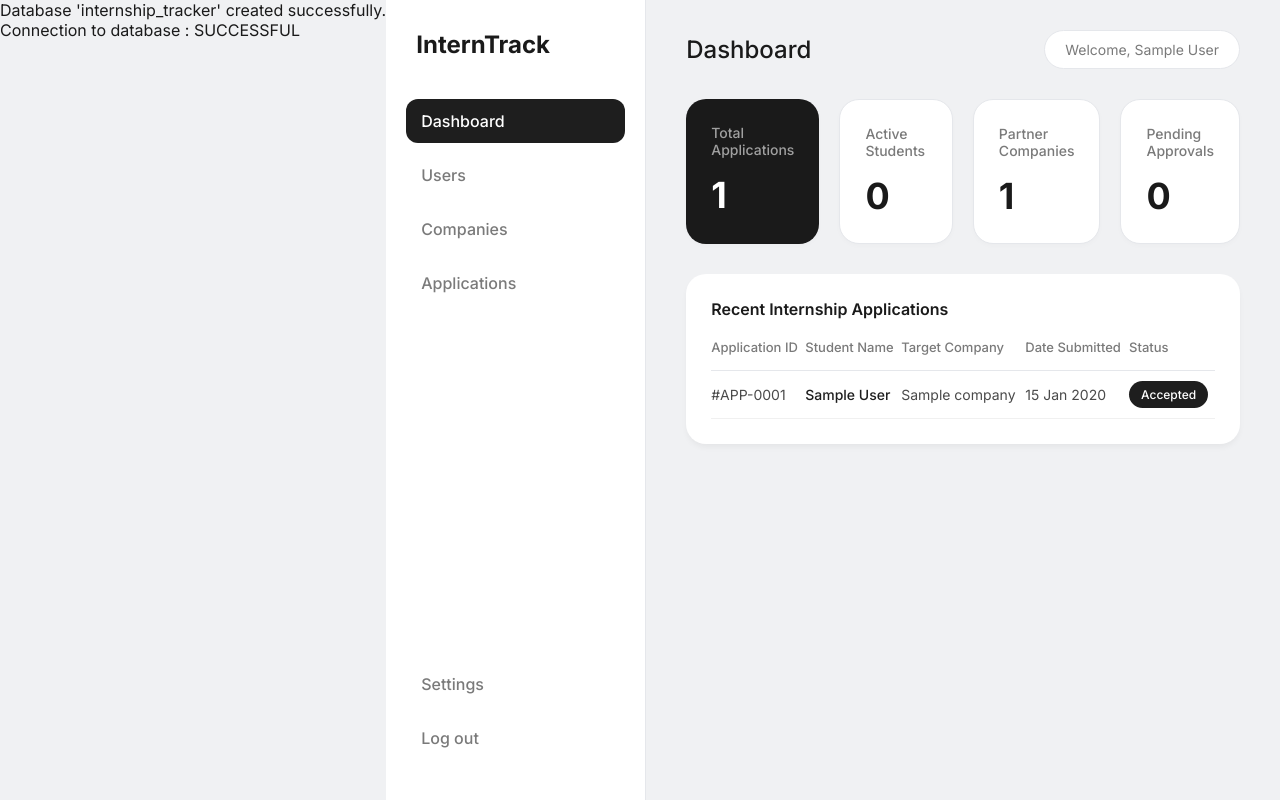
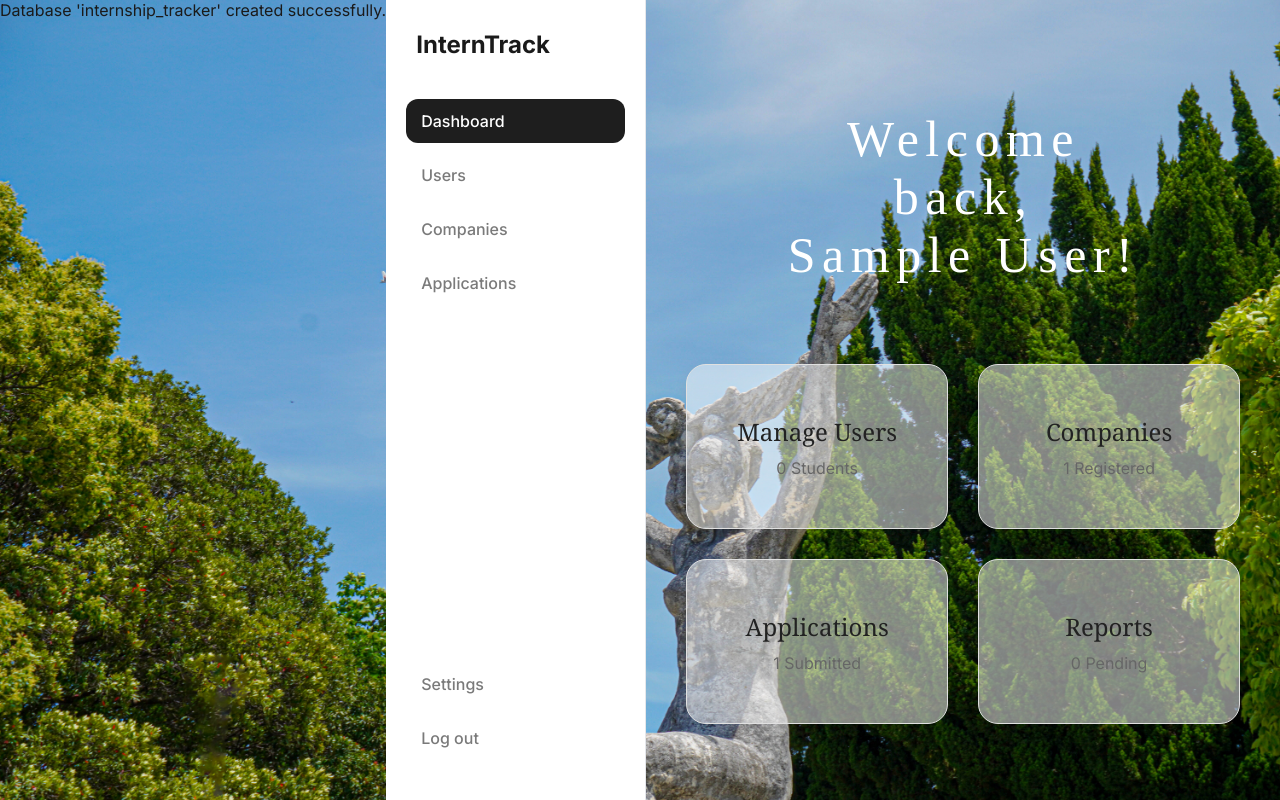
Before and after one commit to aelynrz/Internship-Tracker-System, a PHP site: page /admin_dashboard.php in a window 1280 px wide. Run offline with PHP 8.4, Linux system fonts and the light colour scheme; the visitor is signed in with stand-in values (Sample User, id 1); tables that the repository leaves empty or names only in its code hold one stand-in row (values such as "Sample post").

Commit message:
admin dahsboard

```diff
--- a/admin_dashboard.php
+++ b/admin_dashboard.php
@@ -9,22 +9,12 @@ if (!isset($_SESSION['UserID']) || $_SESSION['Role'] !== 'Admin') {
     exit();
 }
 
-// 1. Fetch KPI Statistics from the database
+// Fetch statistics from the database
 $total_apps = $conn->query("SELECT COUNT(ApplicationID) FROM Application")->fetch_row()[0];
 $active_students = $conn->query("SELECT COUNT(UserID) FROM User WHERE Roles = 'Student'")->fetch_row()[0];
 $partner_companies = $conn->query("SELECT COUNT(CompanyID) FROM Company")->fetch_row()[0];
 $pending_approvals = $conn->query("SELECT COUNT(ApplicationID) FROM Application WHERE Status = 'Pending'")->fetch_row()[0];
 
-// 2. Fetch the 5 most recent applications for the table
-$recent_query = "
-    SELECT a.ApplicationID, u.Name AS StudentName, c.CompanyName, a.SubmissionDate, a.Status
-    FROM Application a
-    JOIN User u ON a.StudentID = u.UserID
-    JOIN Company c ON a.CompanyID = c.CompanyID
-    ORDER BY a.SubmissionDate DESC
-    LIMIT 5
-";
-$recent_apps = $conn->query($recent_query);
 ?>
 
 <!DOCTYPE html>
@@ -34,16 +24,11 @@ $recent_apps = $conn->query($recent_query);
     <meta name="viewport" content="width=device-width, initial-scale=1.0">
     <title>Admin Dashboard - InternTrack</title>
     <link rel="stylesheet" href="assets/css/style.css">
-    <style>
-        /* Specific Dashboard Layout Styles */
-        .kpi-grid { display: grid; grid-template-columns: repeat(4, 1fr); gap: 20px; margin-bottom: 30px; }
-        .kpi-card { background: white; padding: 25px; border-radius: var(--radius-lg); border: 1px solid var(--border-color); box-shadow: 0 2px 5px rgba(0,0,0,0.02); }
-        .kpi-card.dark { background: #1a1a1a; color: white; border: none; }
-        .kpi-title { font-size: 14px; font-weight: 500; margin-bottom: 15px; color: var(--text-secondary); }
-        .kpi-card.dark .kpi-title { color: #a0a0a0; }
-        .kpi-value { font-size: 36px; font-weight: 700; }
-        .kpi-card.dark .kpi-value { color: white; }
-    </style>
+    <link rel="stylesheet" href="assets/css/admin_dashboard.css">
+    <!-- Added Google Fonts for a fancy typography look -->
+    <link rel="preconnect" href="https://googleapis.com">
+    <link rel="preconnect" href="https://gstatic.com" crossorigin>
+    <link href="https://googleapis.com/css2?family=Poppins:wght@400;600;800&display=swap" rel="family">
 </head>
 <body>
 
@@ -56,7 +41,6 @@ $recent_apps = $conn->query($recent_query);
             <li class="nav-item"><a href="admin_applications.php" class="nav-link">Applications</a></li>
         </ul>
         <div class="nav-menu" style="flex-grow: 0; margin-top: auto;">
-            <!-- Added a Settings link to match your screenshot -->
             <li class="nav-item"><a href="#" class="nav-link">Settings</a></li>
             <li class="nav-item"><a href="logout_admin.php" class="nav-link">Log out</a></li>
         </div>
@@ -64,73 +48,39 @@ $recent_apps = $conn->query($recent_query);
 
     <main class="main-content">
         <header class="top-header">
-            <h1 class="page-title">Dashboard</h1>
-            <div style="background: white; padding: 10px 20px; border-radius: 20px; font-size: 14px; color: var(--text-secondary); border: 1px solid var(--border-color);">
-                Welcome, <?php echo htmlspecialchars($_SESSION['Name']); ?>
-            </div>
+            <h1 class="page-title"></h1>
         </header>
 
-        <!-- Dynamic KPI Stats Section -->
-        <section class="kpi-grid">
-            <div class="kpi-card dark">
-                <div class="kpi-title">Total Applications</div>
-                <div class="kpi-value"><?php echo number_format($total_apps); ?></div>
-            </div>
-            <div class="kpi-card">
-                <div class="kpi-title">Active Students</div>
-                <div class="kpi-value"><?php echo number_format($active_students); ?></div>
-            </div>
-            <div class="kpi-card">
-                <div class="kpi-title">Partner Companies</div>
-                <div class="kpi-value"><?php echo number_format($partner_companies); ?></div>
-            </div>
-            <div class="kpi-card">
-                <div class="kpi-title">Pending Approvals</div>
-                <div class="kpi-value"><?php echo number_format($pending_approvals); ?></div>
+        <section class="welcome-hero">
+            <div class="welcome-card">
+                <h2 class="welcome-text">
+                    Welcome back,<br>
+                    <?php echo htmlspecialchars($_SESSION['Name']); ?>!
+                </h2>
             </div>
         </section>
 
-        <!-- Dynamic Recent Applications Table -->
-        <section class="data-section">
-            <h2 class="section-title">Recent Internship Applications</h2>
-            <table>
-                <thead>
-                    <tr>
-                        <th>Application ID</th>
-                        <th>Student Name</th>
-                        <th>Target Company</th>
-                        <th>Date Submitted</th>
-                        <th>Status</th>
-                    </tr>
-                </thead>
-                <tbody>
-                    <?php
-                    if ($recent_apps && $recent_apps->num_rows > 0) {
-                        while($row = $recent_apps->fetch_assoc()) {
-                            // Convert the status text to a lowercase CSS class (e.g., 'pending', 'accepted')
-                            $statusClass = strtolower($row['Status']);
+        <section class="dashboard-grid">
+            <a href="admin_users.php" class="dashboard-card">
+                <h3>Manage Users</h3>
+                <p><?php echo $active_students; ?> Students</p>
+            </a>
 
-                            // Format the custom ID
-                            $custom_app_id = sprintf("#APP-%04d", $row['ApplicationID']);
+            <a href="admin_companies.php" class="dashboard-card">
+                <h3>Companies</h3>
+                <p><?php echo $partner_companies; ?> Registered</p>
+            </a>
 
-                            // Format the date to match your screenshot (e.g., "24 Sep 2024")
-                            $formatted_date = date('d M Y', strtotime($row['SubmissionDate']));
-                    ?>
-                    <tr>
-                        <td style="color: #4a4a4a;"><?php echo $custom_app_id; ?></td>
-                        <td style="font-weight: 500; color: #1e1e1e;"><?php echo htmlspecialchars($row['StudentName']); ?></td>
-                        <td style="color: #4a4a4a;"><?php echo htmlspecialchars($row['CompanyName']); ?></td>
-                        <td style="color: #4a4a4a;"><?php echo $formatted_date; ?></td>
-                        <td><span class="status-badge <?php echo $statusClass; ?>"><?php echo htmlspecialchars($row['Status']); ?></span></td>
-                    </tr>
-                    <?php
-                        }
-                    } else {
-                        echo "<tr><td colspan='5' style='text-align: center; padding: 20px; color: #7a7a7a;'>No applications have been submitted yet.</td></tr>";
-                    }
-                    ?>
-                </tbody>
-            </table>
+            <a href="admin_applications.php" class="dashboard-card">
+                <h3>Applications</h3>
+                <p><?php echo $total_apps; ?> Submitted</p>
+            </a>
+
+            <a href="#" class="dashboard-card">
+                <h3>Reports</h3>
+                <p><?php echo $pending_approvals; ?> Pending</p>
+            </a>
+
         </section>
     </main>
 
--- /dev/null
+++ b/assets/css/admin_dashboard.css
@@ -0,0 +1,101 @@
+body {
+    background-image: url('../images/img1.jpg');
+    background-repeat: no-repeat;
+    background-size: cover;
+    background-position: center;
+    background-attachment: fixed;
+    background-color: #f4f6f9;
+}
+
+.dashboard-grid{
+    display:grid;
+    grid-template-columns:repeat(2,1fr);
+    gap:30px;
+    margin-top:20px;
+}
+
+.dashboard-card{
+    background: rgba(255, 255, 255, 0.5);
+    border-radius:20px;
+    padding:50px 30px;
+    text-align:center;
+    text-decoration:none;
+    color:#1e1e1e;
+    transition:all .3s ease;
+    border:1px solid #e0e0e0;
+    box-shadow:0 5px 15px rgba(0,0,0,.05);
+}
+
+.dashboard-card:hover{
+    transform:translateY(-10px);
+    box-shadow:0 20px 40px rgba(0,0,0,.15);
+}
+
+h3{
+    font-family: Georgia, "Times New Roman", Times, serif;
+    font-size:50px;
+    margin-top: 5px; margin-bottom: 0px;
+    text-align: center;
+    font-weight: normal;
+    color: #222;
+}
+
+.card-icon{
+    font-size:60px;
+    margin-bottom:20px;
+    transition:all .3s ease;
+}
+
+.dashboard-card:hover .card-icon{
+    transform:scale(1.2);
+}
+
+.dashboard-card h3{
+    margin:0;
+    font-size:24px;
+}
+
+.dashboard-card p{
+    color:#666;
+    margin-top:10px;
+    font-size:16px;
+}
+
+.welcome-hero {
+    display: flex;
+    justify-content: center;
+    align-items: center;
+    width: 100%;
+    margin: 40px 0;
+    font-family: 'Poppins', sans-serif;
+}
+
+.welcome-card {
+    width: 80%;
+    max-width: 600px;
+    padding: 40px;
+    background: transparent;
+    text-align: center;
+    animation: fadeInUpBounce 1.2s cubic-bezier(0.175, 0.885, 0.32, 1.275) forwards;
+    opacity: 0;
+}
+
+.welcome-text {
+    color: #fff;
+    font-family: 'freight-big-pro';
+    font-size: 50px;
+    font-weight: normal;
+    letter-spacing: +6.5px;
+    overflow-wrap: break-world;
+}
+
+@keyframes fadeInUpBounce {
+    0% {
+        opacity: 0;
+        transform: translateY(10px) scale(0.1);
+    }
+    100% {
+        opacity: 1;
+        transform: translateY(0) scale(1);
+    }
+}
--- a/db_connect.php
+++ b/db_connect.php
@@ -25,5 +25,5 @@ if ($db_check->num_rows == 0) {
 
 // try to connect to the database again
 $conn->select_db($dbname);
-echo "Connection to database : SUCCESSFUL";
+//echo "Connection to database : SUCCESSFUL";
 ?>
```
Also changed, not shown: admin_login.php (+5 -11 lines), assets/css/admin_login.css (added, +17 -0 lines), assets/html/admin_applications.html (+66 -0 lines), reset_db.php (+12 -10 lines), assets/css/style.css (line endings or trailing spaces), assets/images/img1.jpg (added), assets/images/ss.JPG (added), 1 other file.
